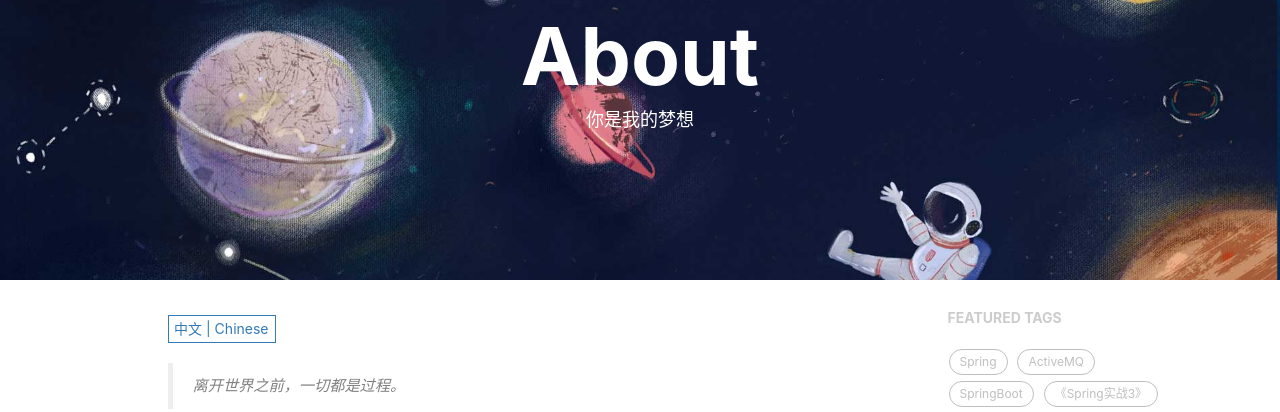
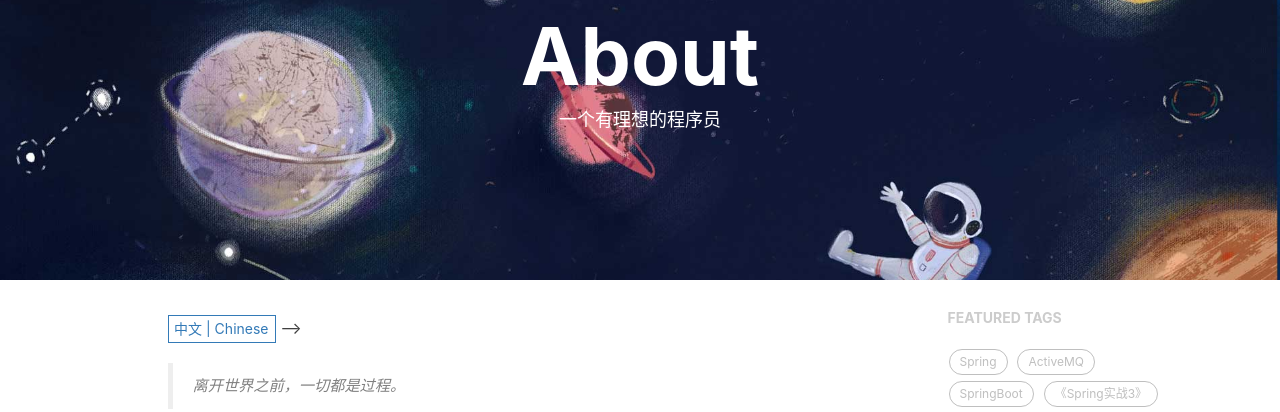
Before and after one commit to ChaoHappy/ChaoHappy.github.io, a Jekyll site: the page built from about.html, in a window 1280 px wide. Shown: the part 138-550 px from the top of the page. Built offline with Jekyll 4.4.1, drawn with Linux system fonts in a browser that asks for light colours; nearby versions of some CDN libraries; comment, search, counter and statistics services are not loaded.

Commit message:
Update about.html

```diff
--- a/about.html
+++ b/about.html
@@ -1,12 +1,12 @@
 ---
 layout: page
 title: "About"
-description: "你是我的梦想"
+description: "一个有理想的程序员"
 header-img: "img/about-bg.jpg"
 multilingual: true
 ---
 
-{% include multilingual-sel.html %}
+<!-- {% include multilingual-sel.html %} -->
 
 <!-- Chinese Version -->
 <div class="zh post-container">
```
